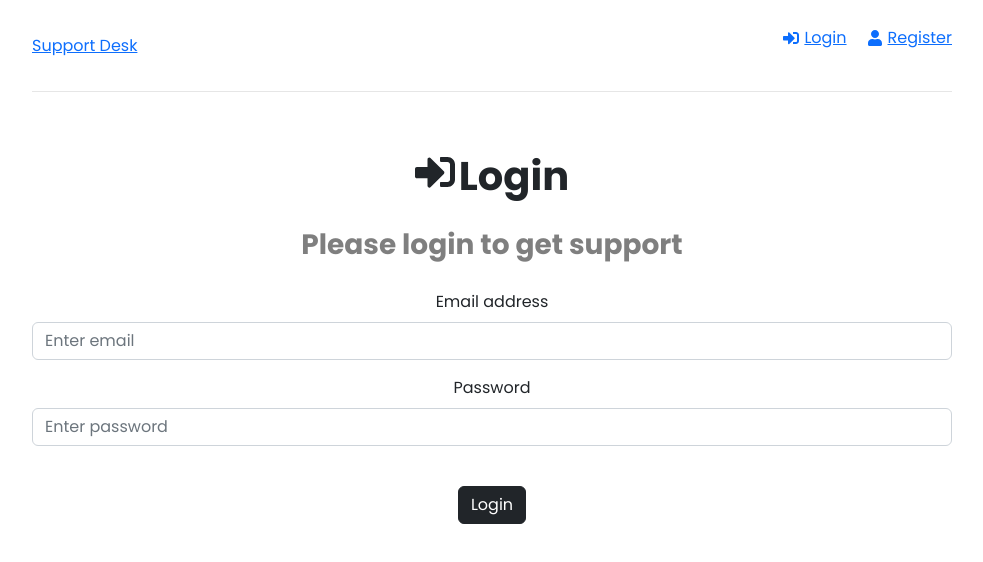
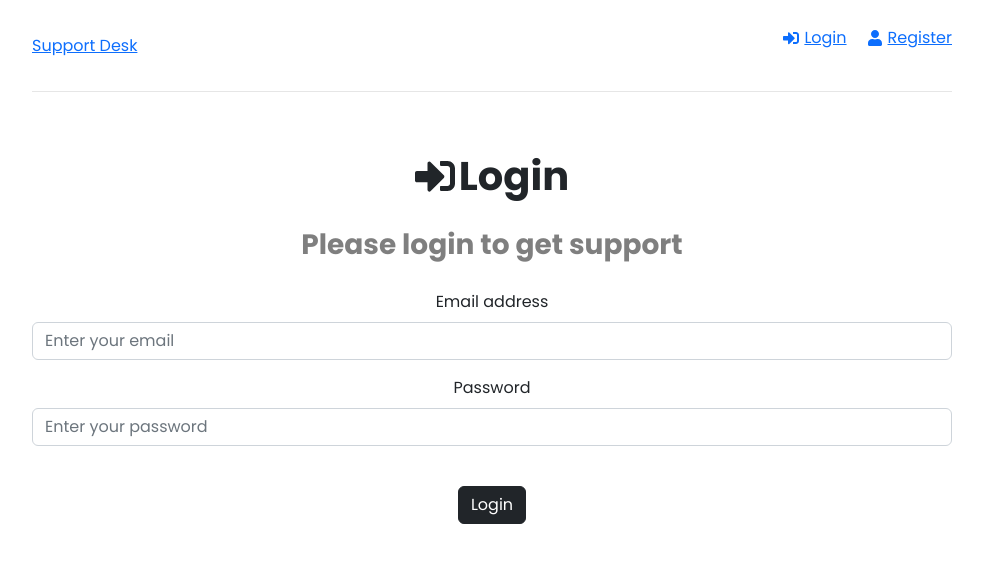
Before and after one commit to oscar-ct/support-desk, a React (Create React App) app in the folder frontend/: page /login in a window 1280 px wide. Shown: the top 562 px of the page, without its empty margins (148-1131 px from the left). Built offline with nearby package versions, Linux system fonts and the light colour scheme.

Commit message:
feat: dispatched user data using async thunk, brought in global state using selector

```diff
--- a/frontend/src/pages/Login.jsx
+++ b/frontend/src/pages/Login.jsx
@@ -1,6 +1,9 @@
 import React, { useState } from 'react';
 import {FaSignInAlt} from "react-icons/fa";
 // import {toast} from "react-toastify";
+import {useSelector, useDispatch} from "react-redux";
+import {loginUser} from "../features/auth/authSlice"
+
 
 const Login = () => {
     const [formData, setFormData] = useState({
@@ -9,6 +12,10 @@ const Login = () => {
     });
 
     const { email, password } = formData;
+
+    // GLOBAL STATE TOOLS
+    const dispatch = useDispatch();
+    const {user, isLoading, isSuccess, message} = useSelector(state => state.auth);
 
     const onChange = (e) => {
         setFormData(prevState => {
@@ -19,15 +26,20 @@ const Login = () => {
         });
     }
 
-    const LoginUser = (e) => {
+    const loginUserFormSubmit = (e) => {
         e.preventDefault();
+        const userData = {
+            email,
+            password,
+        }
+        dispatch(loginUser(userData));
 
     }
 
     return (
         <>
             <section>
-                <h1 className={"fw-bold d-flex justify-content-center"}>
+                <h1 className={"fw-bold d-flex justify-content-center align-items-center"}>
                     <FaSignInAlt/><span className={"ps-1"}>Login</span>
                 </h1>
                 <p className={"my-4 fs-3 fw-bold text-black-50"}>
@@ -36,7 +48,8 @@ const Login = () => {
                 </p>
             </section>
             <section>
-                <form onSubmit={LoginUser}>
+                <form onSubmit={loginUserFormSubmit
+                }>
                     <div className={"mb-3"}>
                         <label htmlFor="email" className="form-label">Email address</label>
                         <input
@@ -46,7 +59,7 @@ const Login = () => {
                             value={email}
                             name={"email"}
                             onChange={onChange}
-                            placeholder={"Enter email"}
+                            placeholder={"Enter your email"}
                             required
                         />
                     </div>
@@ -59,7 +72,7 @@ const Login = () => {
                             value={password}
                             name={"password"}
                             onChange={onChange}
-                            placeholder={"Enter password"}
+                            placeholder={"Enter your password"}
                             required
                         />
                     </div>
--- a/frontend/src/pages/Register.jsx
+++ b/frontend/src/pages/Register.jsx
@@ -1,6 +1,8 @@
 import React, { useState } from 'react';
 import {FaUser} from "react-icons/fa";
 import {toast} from "react-toastify";
+import {useSelector, useDispatch} from "react-redux";
+import {registerUser} from "../features/auth/authSlice"
 
 const Register = () => {
     const [formData, setFormData] = useState({
@@ -12,6 +14,11 @@ const Register = () => {
 
     const { name, email, password, password2 } = formData;
 
+    // GLOBAL STATE TOOLS
+    const dispatch = useDispatch();
+    const {user, isLoading, isSuccess, message} = useSelector(state => state.auth);
+
+
     const onChange = (e) => {
         setFormData(prevState => {
             return {
@@ -21,12 +28,17 @@ const Register = () => {
         });
     }
 
-    const registerUser = (e) => {
+    const registerUserFormSubmit = (e) => {
         e.preventDefault();
         if (password2 !== password) {
             toast.error("Passwords do not match")
         } else {
-
+            const userData = {
+                name,
+                email,
+                password,
+            }
+            dispatch(registerUser(userData));
         }
     }
 
@@ -41,7 +53,7 @@ const Register = () => {
                 </p>
             </section>
             <section>
-                <form onSubmit={registerUser}>
+                <form onSubmit={registerUserFormSubmit}>
                     <div className={"mb-3"}>
                         <label htmlFor="name" className="form-label">Full Name</label>
                         <input
```
